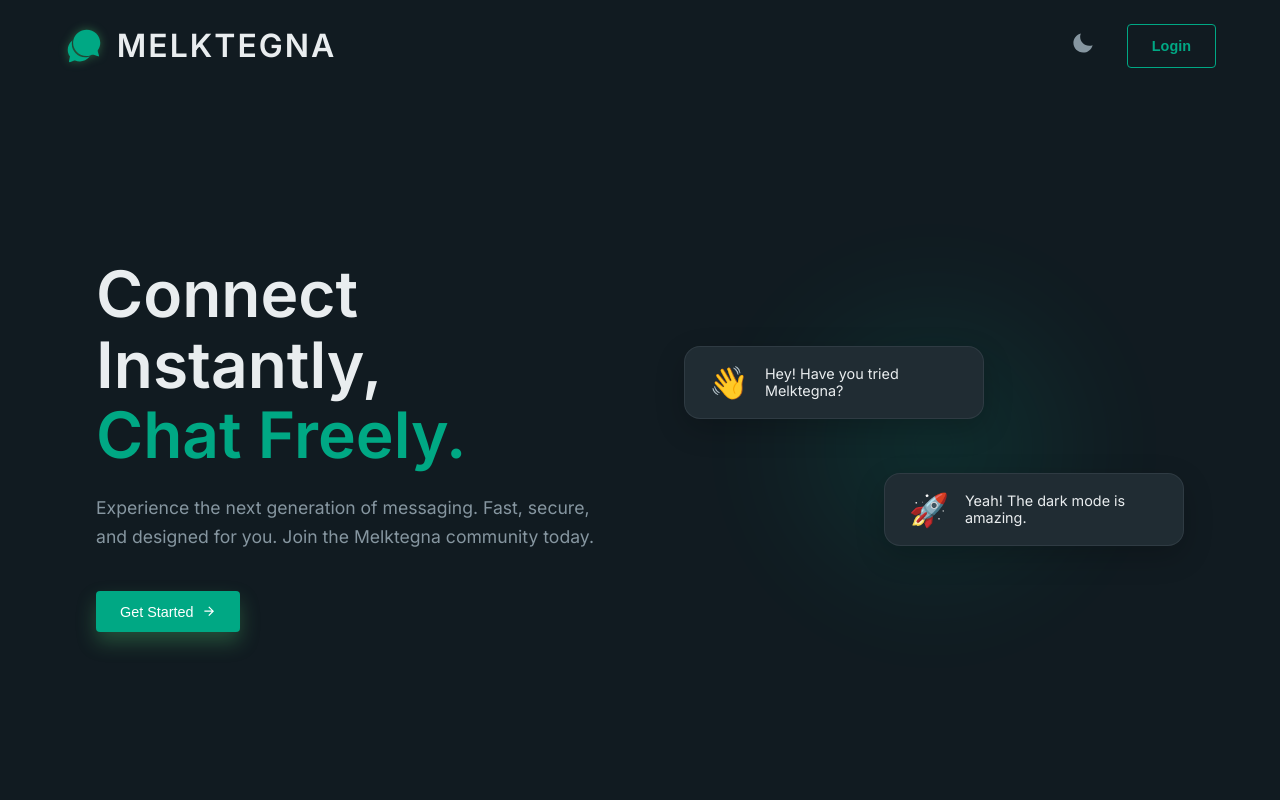
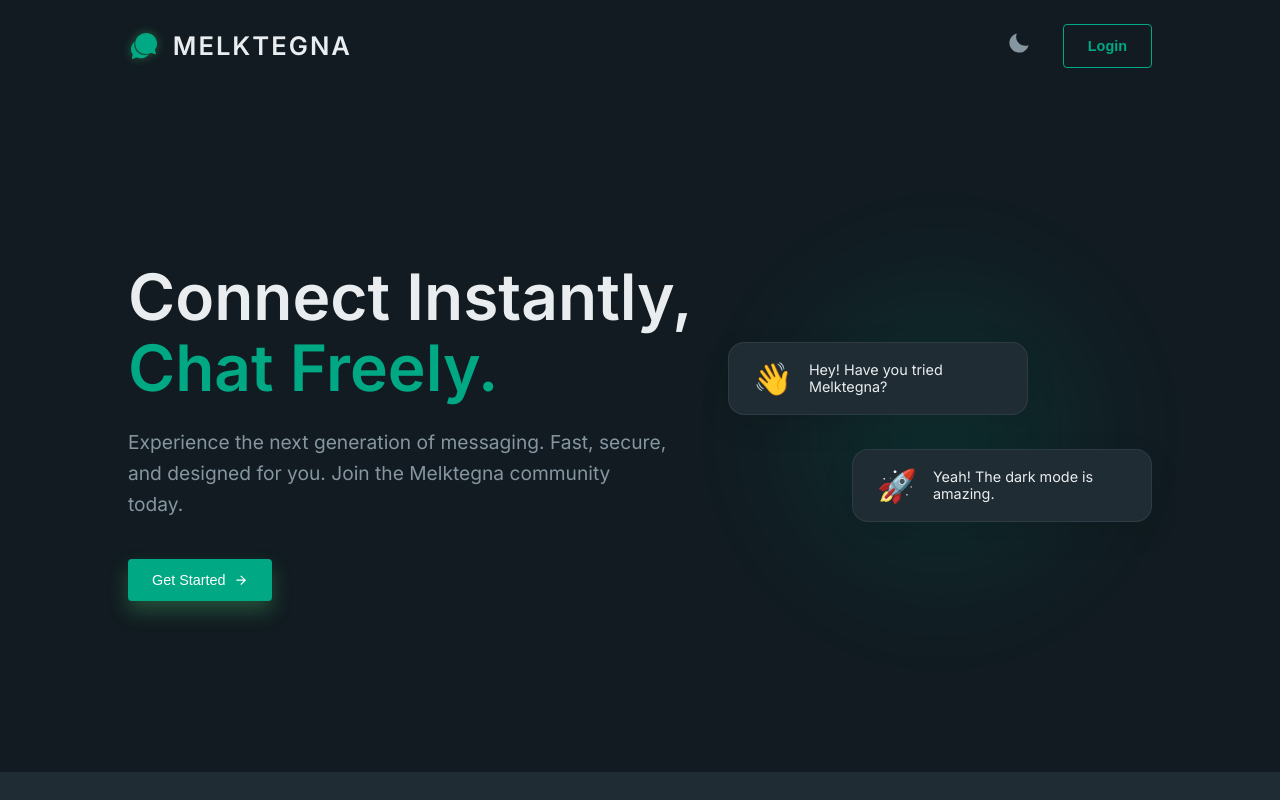
Before and after one commit to yishaq-official/melktegna-mini-chatting-web-app, a React (Vite) app in the folder client/: page / in a window 1280 px wide. Built offline with nearby package versions, Linux system fonts and the light colour scheme.

Commit message:
landing page finished.

```diff
--- a/client/src/components/Contacts.jsx
+++ b/client/src/components/Contacts.jsx
@@ -1,6 +1,7 @@
 import React, { useState } from "react";
 import styled from "styled-components";
 import Logout from "./Logout";
+import Logo from "./Logo";
 import { IoMdSettings } from "react-icons/io";
 
 export default function Contacts({ contacts, currentUser, changeChat, onSettingsClick }) {
@@ -16,7 +17,7 @@ export default function Contacts({ contacts, currentUser, changeChat, onSettings
       {currentUser && currentUser.avatarImage && currentUser.username && (
         <Container>
           <div className="brand">
-            <h3>Melktegna</h3>
+            <Logo size="1.2rem" />
           </div>
           <div className="contacts">
             {contacts.map((contact, index) => {
--- a/client/src/pages/Landing.jsx
+++ b/client/src/pages/Landing.jsx
@@ -1,16 +1,15 @@
 import React, { useEffect, useState } from "react";
 import styled, { keyframes } from "styled-components";
 import { useNavigate } from "react-router-dom";
-import { IoMdMoon, IoMdSunny, IoMdArrowForward } from "react-icons/io";
+import { IoMdMoon, IoMdSunny, IoMdArrowForward, IoMdFlash, IoMdLock, IoMdInfinite, IoMdColorPalette, IoMdGlobe, IoMdPhonePortrait } from "react-icons/io";
+import { FaGithub, FaTwitter, FaLinkedin } from "react-icons/fa";
 import Logo from "../components/Logo";
 
 export default function Landing() {
   const navigate = useNavigate();
-  // Initialize theme from localStorage or default to dark
   const [theme, setTheme] = useState(localStorage.getItem("melktegna-theme") || "dark");
 
   useEffect(() => {
-    // Apply theme class to body
     if (theme === "light") {
       document.body.classList.add("light-theme");
     } else {
@@ -23,10 +22,19 @@ export default function Landing() {
     setTheme(theme === "dark" ? "light" : "dark");
   };
 
+  const features = [
+    { icon: <IoMdFlash />, title: "Fast", desc: "Melktegna delivers messages faster than any other application." },
+    { icon: <IoMdLock />, title: "Secure", desc: "We take your security seriously. Your chats are yours alone." },
+    { icon: <IoMdInfinite />, title: "Unlimited", desc: "No limits on the size of your media and chats." },
+    { icon: <IoMdColorPalette />, title: "Themed", desc: "Switch between light and dark modes to suit your vibe." },
+    { icon: <IoMdGlobe />, title: "Synced", desc: "Access your messages from multiple devices at once." },
+    { icon: <IoMdPhonePortrait />, title: "Simple", desc: "A minimalist interface that anyone can use instantly." },
+  ];
+
   return (
     <Container>
       <Navbar>
-        <Logo size="2.5rem" />
+        <Logo size="2rem" />
         <div className="nav-actions">
             <div className="theme-toggle" onClick={toggleTheme}>
                 {theme === "dark" ? <IoMdMoon /> : <IoMdSunny />}
@@ -66,6 +74,43 @@ export default function Landing() {
             </div>
         </div>
       </Hero>
+
+      {/* FEATURES SECTION */}
+      <FeaturesSection>
+        <h2>Why Melktegna?</h2>
+        <div className="grid">
+            {features.map((f, index) => (
+                <div className="feature-card" key={index}>
+                    <div className="icon">{f.icon}</div>
+                    <h3>{f.title}</h3>
+                    <p>{f.desc}</p>
+                </div>
+            ))}
+        </div>
+      </FeaturesSection>
+
+      {/* FOOTER */}
+      <Footer>
+        <div className="footer-content">
+            <div className="brand-col">
+                <Logo size="1.5rem" />
+                <p>Connecting people, one message at a time.</p>
+            </div>
+            <div className="links">
+                <span>About</span>
+                <span>Privacy Policy</span>
+                <span>Terms of Service</span>
+            </div>
+            <div className="socials">
+                <FaGithub />
+                <FaTwitter />
+                <FaLinkedin />
+            </div>
+        </div>
+        <div className="copy">
+            &copy; {new Date().getFullYear()} Melktegna. Made with ❤️ in Ethiopia.
+        </div>
+      </Footer>
     </Container>
   );
 }
@@ -84,21 +129,37 @@ const floatDelay = keyframes`
 `;
 
 // --- STYLES ---
+
+// 👇 FIXED: Changed height to min-height and allowed scrolling
 const Container = styled.div`
-  height: 100vh;
+  height: 100vh;        /* 1. Force exact screen height */
   width: 100vw;
   background-color: var(--bg-color);
   color: var(--text-main);
-  overflow: hidden;
+
+  overflow-x: hidden;   /* 2. No horizontal scroll */
+  overflow-y: auto;     /* 3. Allow vertical scroll INSIDE this div */
+
   display: flex;
   flex-direction: column;
+
+  /* 4. Smooth scrolling for the internal container */
+  scroll-behavior: smooth;
+
+  /* Optional: Custom Scrollbar for the Landing Page */
+  &::-webkit-scrollbar {
+    width: 0.5rem;
+  }
+  &::-webkit-scrollbar-thumb {
+    background-color: var(--primary-color);
+    border-radius: 1rem;
+  }
 `;
-
 const Navbar = styled.nav`
   display: flex;
   justify-content: space-between;
   align-items: center;
-  padding: 1.5rem 4rem;
+  padding: 1.5rem 10%;
 
   .nav-actions {
     display: flex;
@@ -131,38 +192,39 @@ const Navbar = styled.nav`
 `;
 
 const Hero = styled.div`
-  flex: 1;
   display: flex;
   align-items: center;
   justify-content: space-between;
-  padding: 0 6rem;
+  padding: 4rem 10%;
+  min-height: 85vh; /* Takes up most of the first screen */
 
   @media (max-width: 900px) {
     flex-direction: column;
     justify-content: center;
     text-align: center;
-    padding: 0 2rem;
     gap: 4rem;
+    padding-top: 2rem;
   }
 
   .content {
-    max-width: 500px;
+    max-width: 600px;
     z-index: 2;
 
     h1 {
         font-size: 4rem;
         line-height: 1.1;
         margin-bottom: 1.5rem;
-        .highlight {
-            color: var(--primary-color);
-        }
+        font-weight: 800;
+        .highlight { color: var(--primary-color); }
     }
 
     p {
-        font-size: 1.1rem;
+        font-size: 1.2rem;
         color: var(--text-secondary);
         line-height: 1.6;
         margin-bottom: 2.5rem;
+        width: 90%;
+        @media (max-width: 900px) { width: 100%; }
     }
 
     .primary-btn {
@@ -183,25 +245,23 @@ const Hero = styled.div`
             transform: translateY(-3px);
             box-shadow: 0 15px 30px rgba(78, 203, 113, 0.4);
         }
+
+        @media (max-width: 900px) {
+           margin: 0 auto;
+        }
     }
   }
 
   .visuals {
     position: relative;
-    width: 500px;
-    height: 500px;
-    display: flex;
-    justify-content: center;
-    align-items: center;
+    width: 450px;
+    height: 450px;
 
-    @media (max-width: 900px) {
-        display: none; /* Hide visuals on mobile for simplicity */
-    }
+    @media (max-width: 900px) { display: none; }
 
     .circle-bg {
         position: absolute;
-        width: 400px;
-        height: 400px;
+        width: 100%; height: 100%;
         background: radial-gradient(circle, var(--primary-color) 0%, transparent 70%);
         opacity: 0.15;
         border-radius: 50%;
@@ -217,23 +277,102 @@ const Hero = styled.div`
         align-items: center;
         gap: 1rem;
         position: absolute;
-        box-shadow: 0 10px 30px rgba(0,0,0,0.2);
+        box-shadow: 0 10px 30px rgba(0,0,0,0.1);
         max-width: 300px;
-
         .avatar { font-size: 2rem; }
         .msg { color: var(--text-main); font-size: 0.9rem; }
     }
 
-    .card-1 {
-        top: 30%;
-        left: 0;
-        animation: ${float} 6s ease-in-out infinite;
+    .card-1 { top: 30%; left: 0; animation: ${float} 6s ease-in-out infinite; }
+    .card-2 { bottom: 30%; right: 0; animation: ${floatDelay} 7s ease-in-out infinite; }
+  }
+`;
+
+const FeaturesSection = styled.div`
+  padding: 6rem 10%;
+  background-color: var(--panel-bg);
+  text-align: center;
+
+  h2 {
+    font-size: 2.5rem;
+    margin-bottom: 4rem;
+    color: var(--text-main);
+  }
+
+  .grid {
+    display: grid;
+    grid-template-columns: repeat(auto-fit, minmax(300px, 1fr));
+    gap: 4rem;
+  }
+
+  .feature-card {
+    display: flex;
+    flex-direction: column;
+    align-items: center;
+    gap: 1rem;
+    text-align: center;
+
+    .icon {
+        font-size: 4rem;
+        color: var(--primary-color);
+        margin-bottom: 0.5rem;
+        transition: 0.3s;
     }
 
-    .card-2 {
-        bottom: 30%;
-        right: 0;
-        animation: ${floatDelay} 7s ease-in-out infinite;
+    h3 { font-size: 1.4rem; color: var(--text-main); }
+    p { color: var(--text-secondary); line-height: 1.6; font-size: 1rem; width: 85%; }
+
+    &:hover .icon {
+        transform: scale(1.1) rotate(5deg);
     }
   }
 `;
+
+const Footer = styled.footer`
+  padding: 4rem 10% 2rem;
+  border-top: 1px solid rgba(134, 150, 160, 0.15);
+  display: flex;
+  flex-direction: column;
+  gap: 3rem;
+  background-color: var(--bg-color);
+
+  .footer-content {
+    display: flex;
+    justify-content: space-between;
+    align-items: flex-start;
+    flex-wrap: wrap;
+    gap: 2rem;
+
+    .brand-col {
+        display: flex;
+        flex-direction: column;
+        gap: 1rem;
+        max-width: 300px;
+        p { color: var(--text-secondary); line-height: 1.5; }
+    }
+
+    .links {
+        display: flex;
+        flex-direction: column;
+        gap: 1rem;
+        color: var(--text-secondary);
+        span { cursor: pointer; transition: 0.2s; &:hover { color: var(--primary-color); } }
+    }
+
+    .socials {
+        display: flex;
+        gap: 1.5rem;
+        font-size: 1.5rem;
+        color: var(--text-secondary);
+        svg { cursor: pointer; transition: 0.2s; &:hover { color: var(--primary-color); } }
+    }
+  }
+
+  .copy {
+    text-align: center;
+    color: var(--text-secondary);
+    font-size: 0.9rem;
+    border-top: 1px solid rgba(134, 150, 160, 0.1);
+    padding-top: 2rem;
+  }
+`;
```
